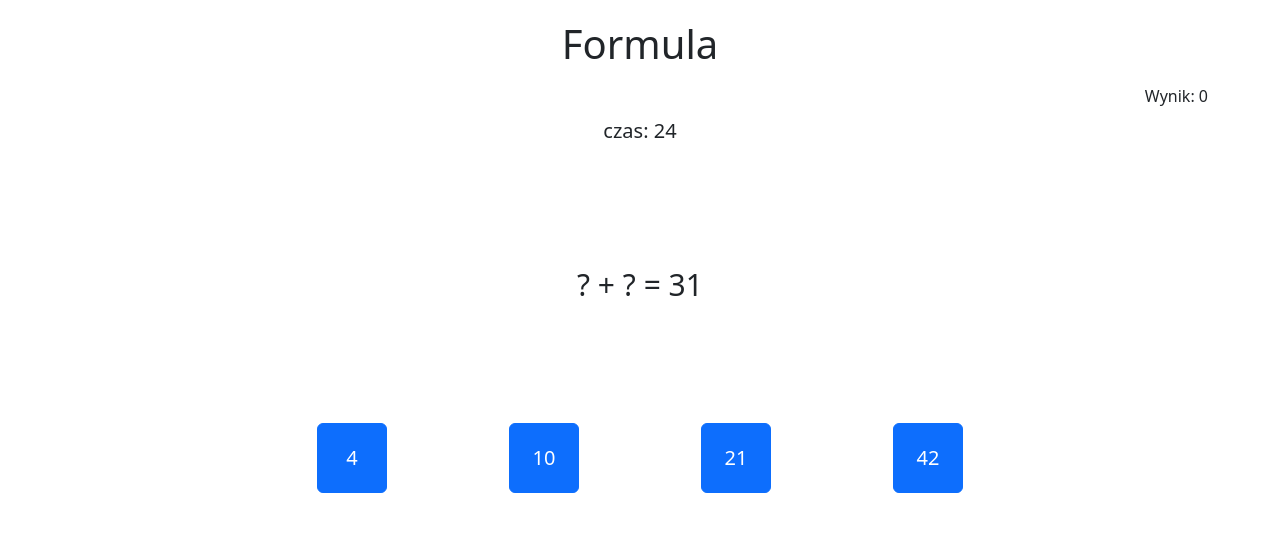
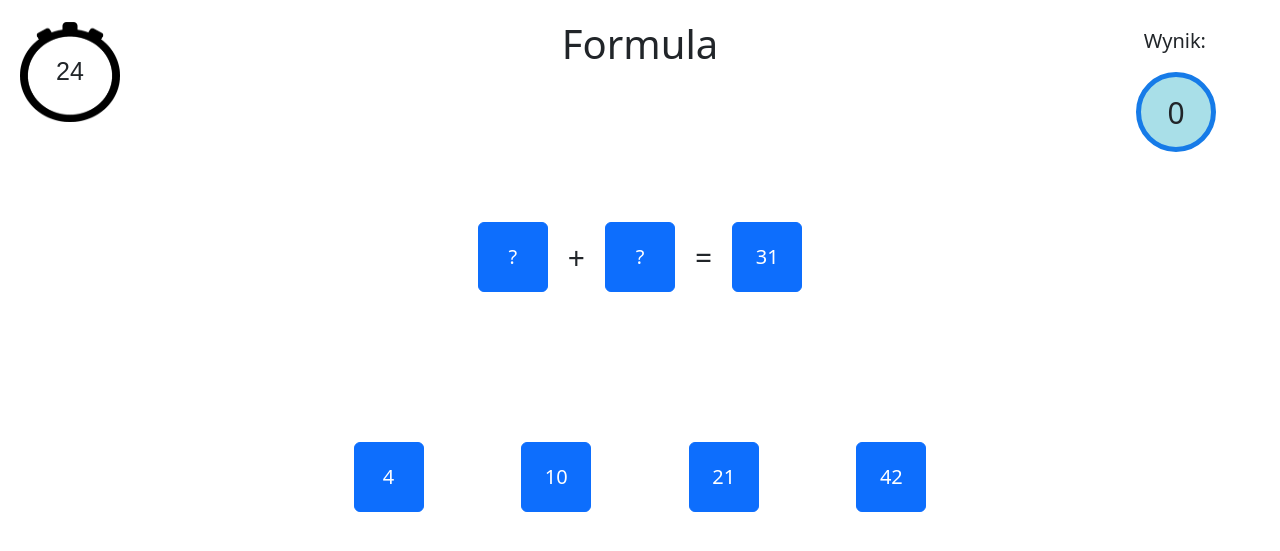
Before and after one commit to kaDebowska/brain_games, a Flask app: page /formula/question in a window 1280 px wide. Shown: the part 78-629 px from the top of the page. Run offline with Flask 3, Linux system fonts and the light colour scheme; the visitor is signed in with stand-in values (Sample User, id 1); data that the repository does not hold is empty; some web fonts are replaced.

Commit message:
add timer styling

```diff
--- a/app.py
+++ b/app.py
@@ -278,7 +278,7 @@ formula = Formula()
 @app.route('/formula/start')
 @login_required
 def formula_start():
-    session['time_left'] = 30
+    session['time_left'] = 1000
     session['game_id'] = 3
     formula.player.formula_points = 0
     return render_template('formula/start.html')
--- a/static/style.css
+++ b/static/style.css
@@ -27,21 +27,47 @@ a{
     justify-content: space-around;
 }
 
-.btn-container{
-    margin-top: 20px;
+.points{
+    display: flex;
+    flex-direction: column;
+    align-items: flex-end;
+    margin-top: -50px;
+}
+
+.points p{
+    margin-right: 10px;
+    font-size: 20px;
+}
+
+.score{
+    display: flex;
+    justify-content: center;
+    align-items: center;
+    background-color: #a9dfe8;
+    border-radius: 50%;
+    border: #167be8 5px solid;
+    width: 80px;
+    height: 80px;
+    font-size: 30px;
 }
 
 .formula_question{
     font-size: 30px;
     margin-top: 100px;
+    justify-content: center;
+}
+
+.question_btn{
+    margin-right: 20px;
+    margin-left: 20px;
 }
 
 .answer_buttons{
     display: flex;
     flex-wrap: wrap;
-    margin-top: 100px;
+    margin-top: 150px;
     align-items: center;
-    justify-content: space-around;
+    justify-content: space-evenly;
     margin-left: 20%;
     margin-right: 20%;
 }
@@ -62,6 +88,10 @@ a{
     display: flex;
     justify-content: center;
     align-items: center;
+}
+
+.task{
+    margin-top: 80px;
 }
 
 .colors_task{
@@ -107,13 +137,6 @@ a{
 
 }
 
-.timer{
-    display: flex;
-    flex-wrap: wrap;
-    justify-content: center;
-    font-size: 20px;
-}
-
 .points{
     margin-right: 5%;
 }
@@ -137,9 +160,6 @@ a{
     }
 }
 
-.test {
-    background-position: -6px -1px;
-}
 
 .form_div{
     margin-top: 50px;
@@ -362,6 +382,26 @@ a{
 
 .reasoning-types{
     margin-top: 30px;
+}
+
+
+.timer{
+    background-image: url("images/timer.png");
+    background-repeat: no-repeat;
+    background-size: 100% 100%;
+    width: 100px;
+    height: 100px;
+    display: flex;
+    justify-content: center;
+    align-items: center;
+    margin-left: 20px;
+    margin-top: -130px;
+    /*margin: auto;*/
+}
+
+#timer{
+    font-size: 25px;
+    font-family: 'LED Digital 7', sans-serif;
 
 }
 
--- a/templates/formula/end.html
+++ b/templates/formula/end.html
@@ -6,7 +6,7 @@
     <div>
         {{ plot|safe }}
     </div>
-        <div class="container btn-container">
+        <div class="container btn-container again_btn">
             <a class="btn btn-primary btn-lg" href="{{ url_for("formula_start") }}" role="button">Zagraj ponownie</a>
     </div>
 {% endblock %}
--- a/templates/formula/question.html
+++ b/templates/formula/question.html
@@ -1,16 +1,24 @@
 {% extends "base.html" %}
+{% block stylesheets %}
+    <link href="https://fonts.cdnfonts.com/css/led-digital-7" rel="stylesheet">
+{% endblock %}
 {% block title %}Formula{% endblock %}
 {% block body %}
     <h1>Formula</h1>
-    <div class="d-flex flex-row-reverse points">
-        <div class="p-2">Wynik: {{ formula.player.formula_points }}</div>
+    <div class="points">
+        <p>Wynik:</p>
+        <div class="score">{{ formula.player.formula_points }}</div>
     </div>
     <div class="timer">
-        <p>czas:&nbsp</p>
         <span id="timer"></span>
     </div>
+    <div class="task">
         <div class="container formula_question">
-        <p>{{ formula.player.formula_answers[0] }} {{ formula.operator }} {{ formula.player.formula_answers[1] }} = {{ formula.result }}</p>
+            <button type="button" class="btn btn-primary formula_btn question_btn">{{ formula.player.formula_answers[0] }}</button>
+            {{ formula.operator }}
+            <button type="button" class="btn btn-primary formula_btn question_btn">{{ formula.player.formula_answers[1] }}</button> =
+            <button type="button" class="btn btn-primary formula_btn question_btn">{{ formula.result }}</button>
+    {#        <p>{{ formula.player.formula_answers[0] }} {{ formula.operator }} {{ formula.player.formula_answers[1] }} = {{ formula.result }}</p>#}
         </div>
         <div class="answer_buttons">
             {% for i in range(4) %}
@@ -19,6 +27,8 @@
                 </div>
             {% endfor %}
         </div>
+    </div>
+
     <script>
         let timer = document.getElementById('timer');
         let time = timer.innerHTML || {{ time_left }};
```
Also changed, not shown: templates/base.html (+4 -4 lines), templates/colorCraze/question.html (+9 -3 lines), templates/home.html (+4 -4 lines), templates/registration.html (+6 -6 lines), static/images/timer.png (added). Lines whose indentation alone changed are shown as unchanged.
